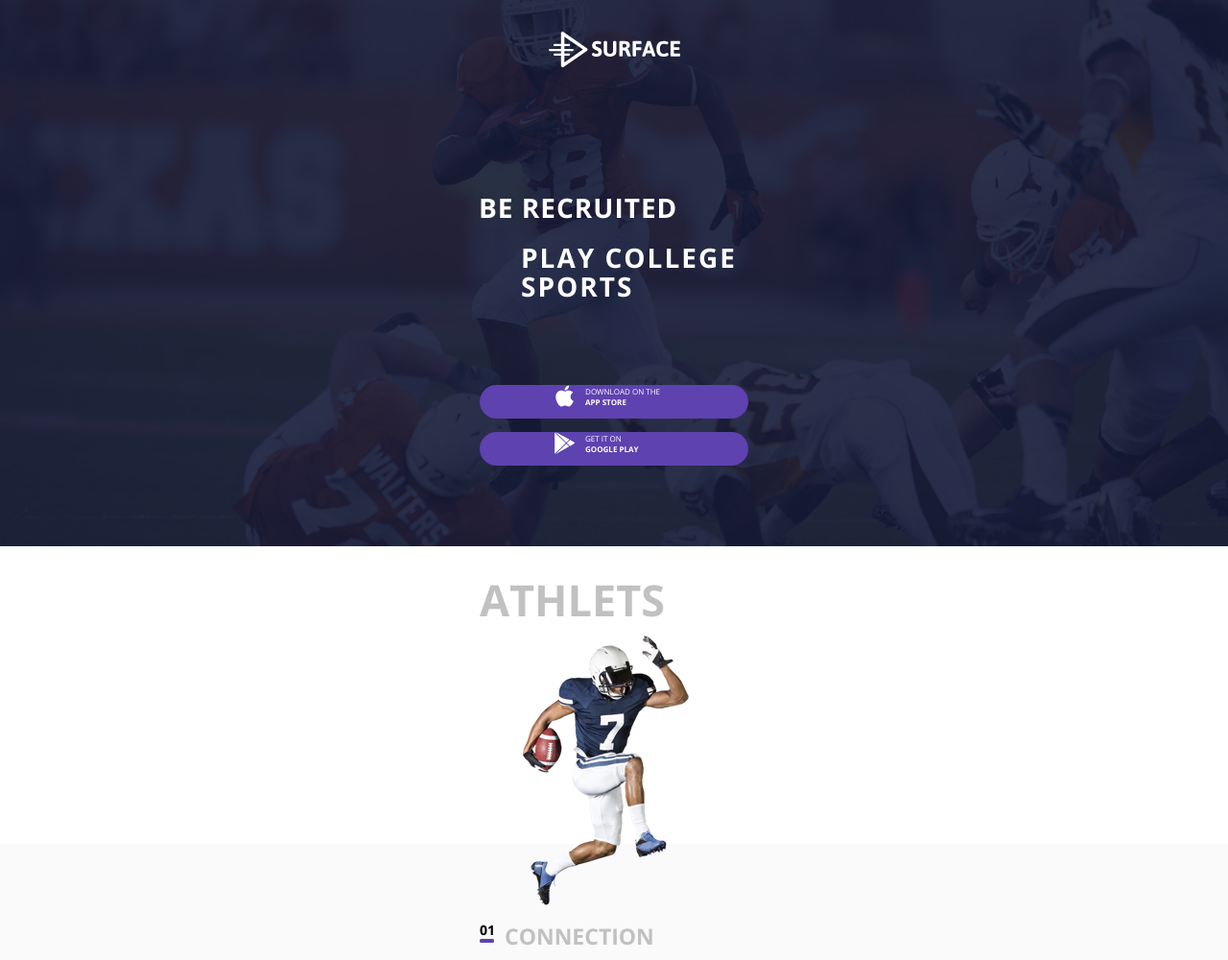
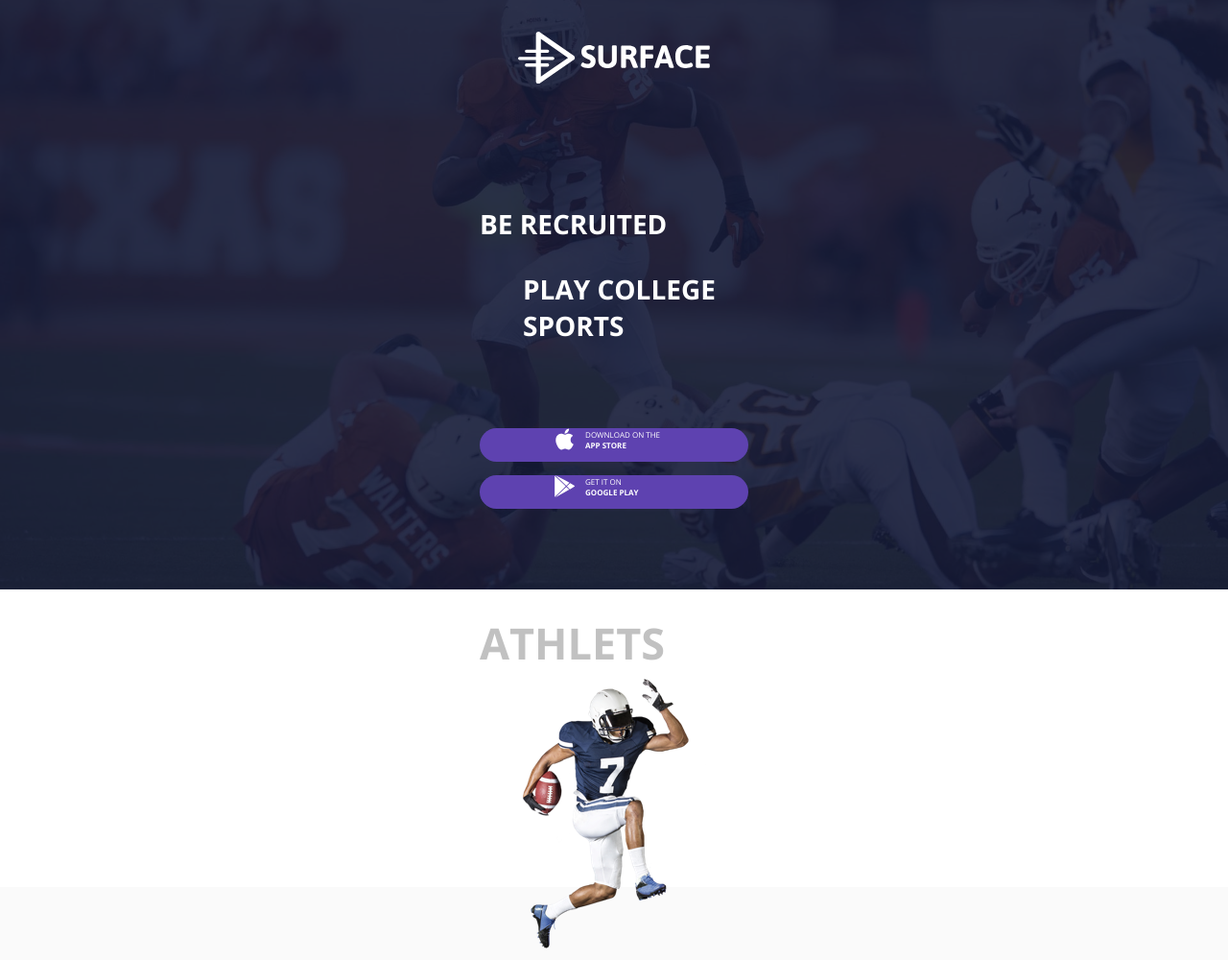
Before and after one commit to Vladimirus-github/My-repositor, a plain HTML site: page index.html in a window 1280 px wide. Shown: the top 1000 px of the page at 96% size. Drawn offline with Linux system fonts and the light colour scheme; files whose address does not match are found by name.

Commit message:
Add files via upload

```diff
--- a/index.html
+++ b/index.html
@@ -26,9 +26,9 @@
 	   </a>
       </span>
       <div class="title_header">
-        <h1 class="title_header_description">
-          <p class="header-text header_description_1">be recruited</p>
-          <p class="header-text header_description_2">play college <br> sports</p>
+        <h1 class="title_header_text">be recruited
+          <span class="header_text_wrap">play college<br>
+            sports</span>
         </h1>
       </div>
       <section class="button_wrapper">
@@ -197,7 +197,7 @@
 <!-- ********************** Section BE ACTIVE ********************** -->
     <article class="article_aside">
       <picture class="section_image_aside">
-        <img class="section_image_aside" src="img/be-active_640.jpg" srcset="img/be-active_640.jpg"alt="Human on a bridge">
+        <img class="section_image_aside" src="img/be-active_640.jpg" srcset="img/be-active_640.jpg" alt="Human on a bridge">
       </picture>
       <div class="aside_post aside_post_be_active">
         <h3 class="title_aside_post title_aside_post_be_active">be active</h3>
@@ -209,7 +209,7 @@
 <!-- ********************** Section FIND CONTACT ********************** -->
     <article class="article_aside">
       <picture class="section_image_aside">
-        <img class="section_image_aside" src="img/find-contact_640.jpg" srcset="img/find-contact_640.jpg"alt="Coach and player">
+        <img class="section_image_aside" src="img/find-contact_640.jpg" srcset="img/find-contact_640.jpg" alt="Coach and player">
       </picture>
       <div class="aside_post aside_post_find_contact">
         <h3 class="title_aside_post title_aside_post_find_contact">find contact</h3>
@@ -220,7 +220,7 @@
 <!-- ********************** Section WORK IT ********************** -->
     <article class="article_aside">
       <picture class="section_image_aside">
-        <img class="section_image_aside" src="img/work-it_640.jpg" srcset="img/work-it_640.jpg"alt="Team players">
+        <img class="section_image_aside" src="img/work-it_640.jpg" srcset="img/work-it_640.jpg" alt="Team players">
       </picture>
       <div class="aside_post aside_post_work">
         <h3 class="title_aside_post title_aside_post_work">work it</h3>
--- a/style.css
+++ b/style.css
@@ -55,39 +55,35 @@ body {
 .logo {
   padding-top: 33px;
   padding-bottom: 10px;
-  width: 137px;
+  width: 43%;
+  min-width: 137px;
+  max-width: 200px;
 }
 .logo_text {
   fill: #ffffff;
 }
-/* ************************ HEADER_title ************************ */
+/* ************************ title HEADER ************************ */
 .title_header {
-	min-width: 320px;
+  min-width: 280px;
+  margin-left: auto;
+  margin-right: auto;
 	margin-top: 112px;
-	color: #ffffff;
+}
+.title_header_text {
+  min-width: 280px;
+  max-width: 595px;
+  display: block;
+  margin: 0;
+  font-size: 28px;
+  color: #ffffff;
 	text-transform: uppercase;
+
 }
-
-.title_header_description {
-	display: flex;
-	flex-direction: column;
-	margin: 0;
-}
-
-.header-text {
-	margin: 0;
-	font-size: 28px;
-}
-
-.header_description_1 {
-	margin-left: 19px;
-	letter-spacing: 1px;
-}
-.header_description_2 {
-	margin-top: 18px;
-	margin-left: 63px;
-	line-height: 30px;
-	letter-spacing: 2px;
+.header_text_wrap {
+  display: block;
+  margin-left: 45px;
+  margin-top: 30px;
+	white-space: nowrap;
 }
 
 /* ************************ Buttons в HEADER ************************ */
@@ -161,9 +157,9 @@ body {
 }
 .section_image_athlets {
   position: absolute;
-  transform: translateX(-50%);
   top: 30%;
   left: 50%;
+	transform: translateX(-50%);
 }
 .section_image_athlets_item {
   max-width: 300px;
@@ -269,7 +265,6 @@ body {
   top: 30%;
   left: 50%;
   transform: translateX(-50%);
-  max-width: 300px;
 }
 .section_image_players_item {
 	max-width: 300px;
```
